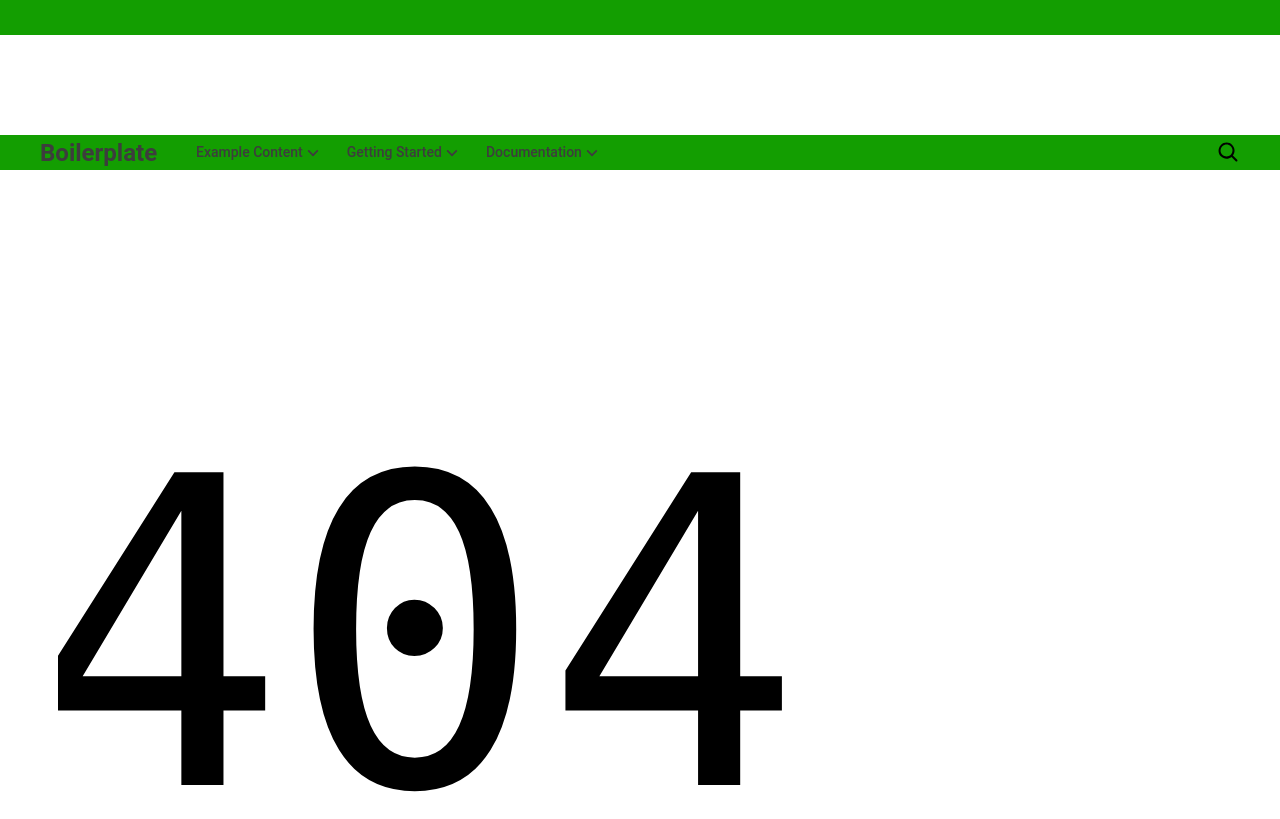
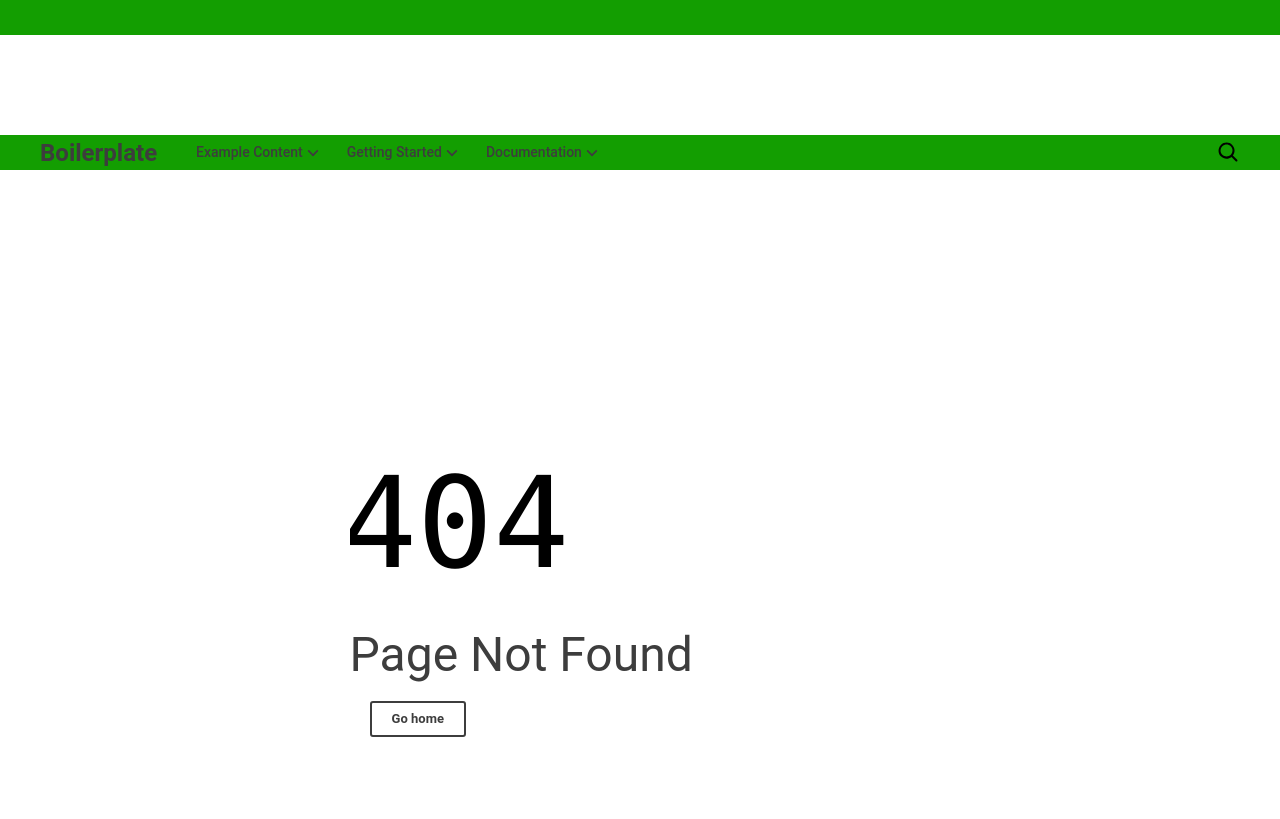
Before and after one commit to mtilburgadobe/turnerbund-wyhlen, a website with bundled scripts: page 404.html in a window 1280 px wide. Shown: the top 819 px of the page. Built offline with nearby package versions, Linux system fonts and the light colour scheme; no server answers; files whose address does not match are found by name.

Commit message:
adaptive layout based on media type

```diff
--- a/scripts/scripts.js
+++ b/scripts/scripts.js
@@ -32,7 +32,8 @@ function buildHeroBlock(main) {
 }
 
 function buildSidebar(main) {
-  main.classList.add('main-content');
+  main.querySelectorAll(':scope > div').forEach((section) => section.classList.add('main-content'));
+
   const sidenav = document.createElement('div');
   sidenav.classList.add('sidenav');
   sidenav.append(buildBlock('sidenav', ' '));
--- a/styles/styles.css
+++ b/styles/styles.css
@@ -237,9 +237,32 @@ main .section {
   padding: 16px 16px;
 }
 
+main {
+  display: grid;
+  grid-template-columns: 1fr;
+  padding: 0 2%;
+  margin-top: 30px;
+}
+
 @media (min-width: 600px) {
   main .section {
     padding: 64px 32px;
+  }
+
+  main {
+    display: grid;
+    grid-template-columns: 1fr 2fr;
+    padding: 0 2%;
+    margin-top: 30px;
+    margin: 30px 164px;
+  }
+
+  main .sidenav {
+    order: 1;
+  }
+
+  main .main-content {
+    order: 2;
   }
 }
 
@@ -254,10 +277,3 @@ main .section {
 main .section.highlight {
   background-color: var(--highlight-background-color);
 }
-
-main.main-content {
-  display: grid;
-  grid-template-columns: 1fr;
-  padding: 0 2%;
-  margin-top: 30px;
-}
```
